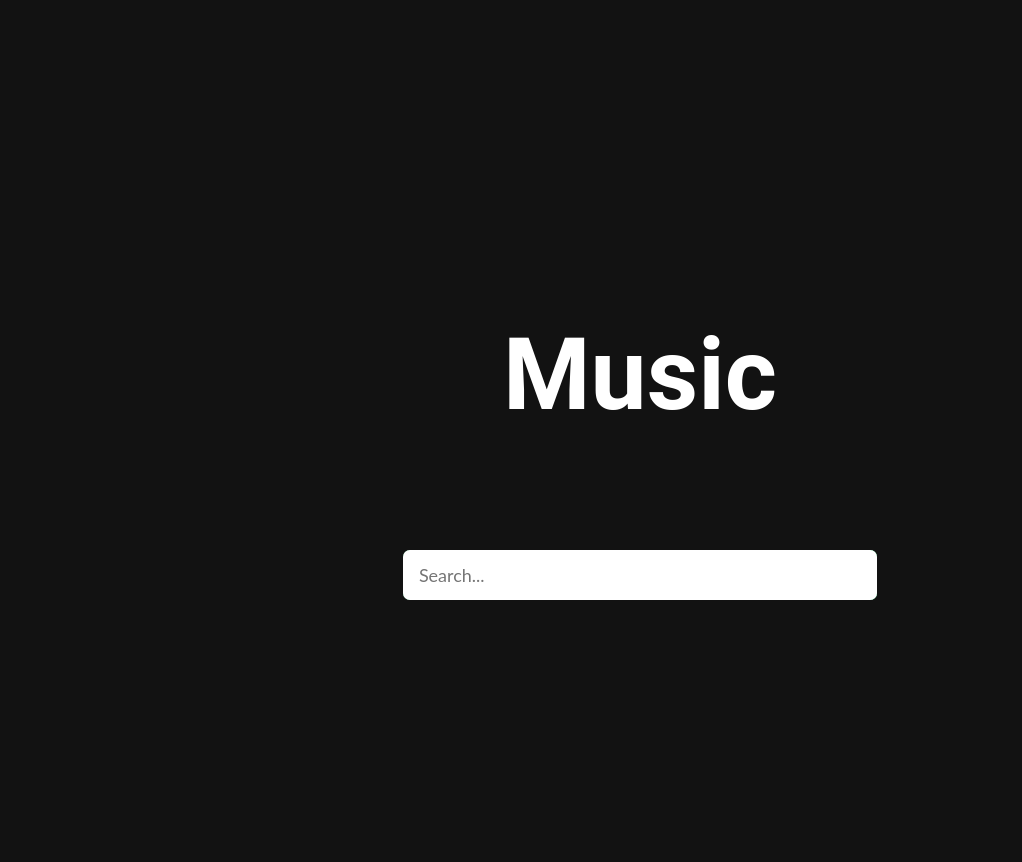
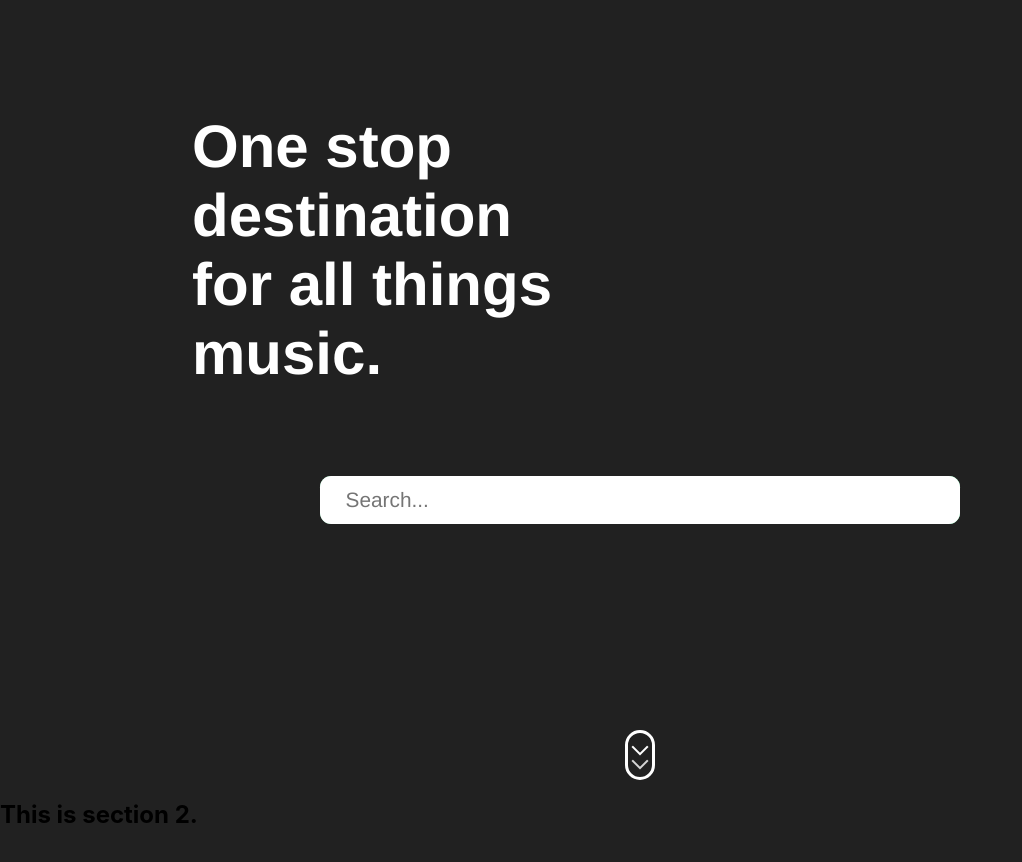
Before and after one commit to gwlee412/Crypto-Playground, a React (Create React App) app: page / in a window 1280 px wide. Shown: the top 862 px of the page, without its empty margins (0-1022 px from the left). Before the commit the page ends 800 px from the top, so only its background shows below. Built offline with nearby package versions, Linux system fonts and the light colour scheme.

Commit message:
Changed layout, added scroll button

```diff
--- a/src/App.css
+++ /dev/null
@@ -1,38 +0,0 @@
-.App {
-  text-align: center;
-}
-
-.App-logo {
-  height: 40vmin;
-  pointer-events: none;
-}
-
-@media (prefers-reduced-motion: no-preference) {
-  .App-logo {
-    animation: App-logo-spin infinite 20s linear;
-  }
-}
-
-.App-header {
-  background-color: #282c34;
-  min-height: 100vh;
-  display: flex;
-  flex-direction: column;
-  align-items: center;
-  justify-content: center;
-  font-size: calc(10px + 2vmin);
-  color: white;
-}
-
-.App-link {
-  color: #61dafb;
-}
-
-@keyframes App-logo-spin {
-  from {
-    transform: rotate(0deg);
-  }
-  to {
-    transform: rotate(360deg);
-  }
-}
--- a/src/App.js
+++ b/src/App.js
@@ -1,5 +1,3 @@
-import logo from './logo.svg';
-import './App.css';
 
 function App() {
   return (
--- a/src/branches/main-page.js
+++ /dev/null
@@ -1,28 +0,0 @@
-import React, { Component } from 'react';
-import { ThemeProvider, createTheme } from '@mui/material/styles';
-import CssBaseline from '@mui/material/CssBaseline';
-import '../styles/main-page.css';
-const darkTheme = createTheme({
-  palette: {
-    mode: 'dark',
-  },
-});
-
-
-export default function MainPage() {
-  return (
-    <ThemeProvider theme={darkTheme}>
-      <CssBaseline/>
-      <div className='Homepage'>
-        <header className='main-header'>
-          Music
-        </header>
-        <form onsubmit="event.preventDefault();" role="search">
-          <label for="search">Search</label>
-          <input id="search" type="search" placeholder="Search..." autofocus required />
-          <button type="submit">Go</button>
-        </form>
-      </div>
-    </ThemeProvider>
-  )
-}
--- a/src/index.js
+++ b/src/index.js
@@ -3,12 +3,12 @@ import ReactDOM from 'react-dom/client';
 import './index.css';
 import App from './App';
 import reportWebVitals from './reportWebVitals';
-import MainPage from './branches/main-page';
+import MainPage from './mainPageComponents/mainPage';
 
 const root = ReactDOM.createRoot(document.getElementById('root'));
 root.render(
   <React.StrictMode>
-    <MainPage />
+    <MainPage/>
   </React.StrictMode>
 );
 
--- /dev/null
+++ b/src/mainPageComponents/mainPage.js
@@ -0,0 +1,24 @@
+import React from 'react';
+import '../styles/mainPage.css';
+import SearchBar from './searchBar';
+
+
+
+export default function MainPage() {
+  return (
+    <div className='App'>
+      <section id='section1'>
+        <h1 className='main-header'>One stop destination for all things music.</h1>
+        <div className='flex-searchbar'>
+          <SearchBar/>
+        </div>
+        <a href="#section2">
+          <div className='scroll-button'></div>
+        </a>
+      </section>
+      <section id='section2'>
+        <h1>This is section 2.</h1>
+      </section>
+    </div>
+  )
+}
--- /dev/null
+++ b/src/mainPageComponents/searchBar.jsx
@@ -0,0 +1,14 @@
+import React, { useState } from 'react';
+import '../styles/searchBar.css';
+export default function SearchBar() {
+  const [text, setText] = useState('');
+
+  return (
+    <form onsubmit="event.preventDefault();" role="search">
+      <label for="search">Search</label>
+      <input id="search" type="search" placeholder="Search..." autofocus required />
+      <button type="submit">Go</button>
+    </form>
+
+  )
+};
--- /dev/null
+++ b/src/styles/mainPage.css
@@ -0,0 +1,85 @@
+.App {
+  background: #212121;
+}
+*{
+  margin: 0px;
+  padding: 0px;
+  box-sizing: border-box;
+}
+html{
+  scroll-behavior: smooth;
+
+}
+section {
+  min-height: 100vh;
+  width: 100%;
+  position: relative;
+}
+.main-header {
+  font-family: 'Helvetica', 'sans-serif';
+  color: #fff;
+  text-align: left;
+  font-size: 60px;
+  padding-bottom: 5.5rem;
+  padding-top: 7rem;
+  padding-left: 15%;
+  width: 45%;
+}
+.flex-searchbar {
+  display: flex;
+  align-items: center;
+  justify-content: center;
+
+}
+.body1 {
+  font-size: 10rem;
+
+}
+.scroll-button {
+  height: 50px;
+  width: 30px;
+  border: 3px solid white;
+  position: absolute;
+  bottom: 20px;
+  margin-left: auto;
+  margin-right: auto;
+  left:0;
+  right:0;
+  text-align: center;
+  border-radius: 50px;
+}
+
+.scroll-button::before,
+.scroll-button::after{
+  content: '';
+  position: absolute;
+  top: 10%;
+  left: 50%;
+  border: 2px solid white;
+  height: 10px;
+  width: 10px;
+  transform: translate(-50%, -100%) rotate(45deg);
+  border-top: transparent;
+  border-left: transparent;
+  animation: scroll-down 1s ease-in-out infinite;
+}
+
+.scroll-button::after{
+  top: 20%;
+  animation-delay: .3s;
+}
+@keyframes scroll-down{
+  0% {
+    opacity: 0;
+  }
+  30% {
+    opacity: 1;
+  }
+  60% {
+    opacity: 1;
+  }
+  100% {
+    opacity: 0;
+    top: 90%;
+  }
+}
--- a/src/styles/main-page.css
+++ b/src/styles/searchBar.css
@@ -1,13 +1,3 @@
-
-
-.main-header {
-  font-size: 100px;
-  font-weight: 700;
-  text-align: center;
-  padding: 100px;
-}
-
-
 
 :root {
   --rad: .7rem;
@@ -15,20 +5,17 @@
   --color-dark: #2f2f2f;
   --color-light: #fff;
   --color-brand: #57bd84;
-  --font-fam: 'Lato', sans-serif;
-  --height: 5rem;
-  --btn-width: 6rem;
+  --font-fam: 'Helvetica', sans-serif;
+  --height: 3rem;
+  --btn-width: 4rem;
   --bez: cubic-bezier(0, 0, 0.43, 1.49);
 }
 
-/* Setup*/
-body {background: var(--color-dark); display: flex; align-items: center; justify-content: center; min-height: 100vh }
-html { box-sizing: border-box; height: 100%; font-size: 10px; } *, *::before, *::after { box-sizing: inherit; }
 
 /*Main styles*/
 form {
   position: relative;
-  width: auto;
+  width: 40rem;
   background: var(--color-brand);
   border-radius: var(--rad);
 
@@ -38,7 +25,7 @@ input, button {
   font-family: var(--font-fam);
   border: 0;
   color: var(--color-dark);
-  font-size: 1.8rem;
+  font-size: 1.3rem;
 }
 input[type="search"] {
 
@@ -52,6 +39,7 @@ input[type="search"] {
   z-index: 1;
   position: relative;
 }
+
 button {
   display: none; /*prevent being able to tab to it*/
   position: absolute;
@@ -62,6 +50,7 @@ button {
   background: var(--color-brand);
   border-radius: 0 var(--rad) var(--rad) 0;
 }
+
 input:not(:placeholder-shown) {
   border-radius: var(--rad) 0 0 var(--rad);
   width: calc(100% - var(--btn-width));
```
